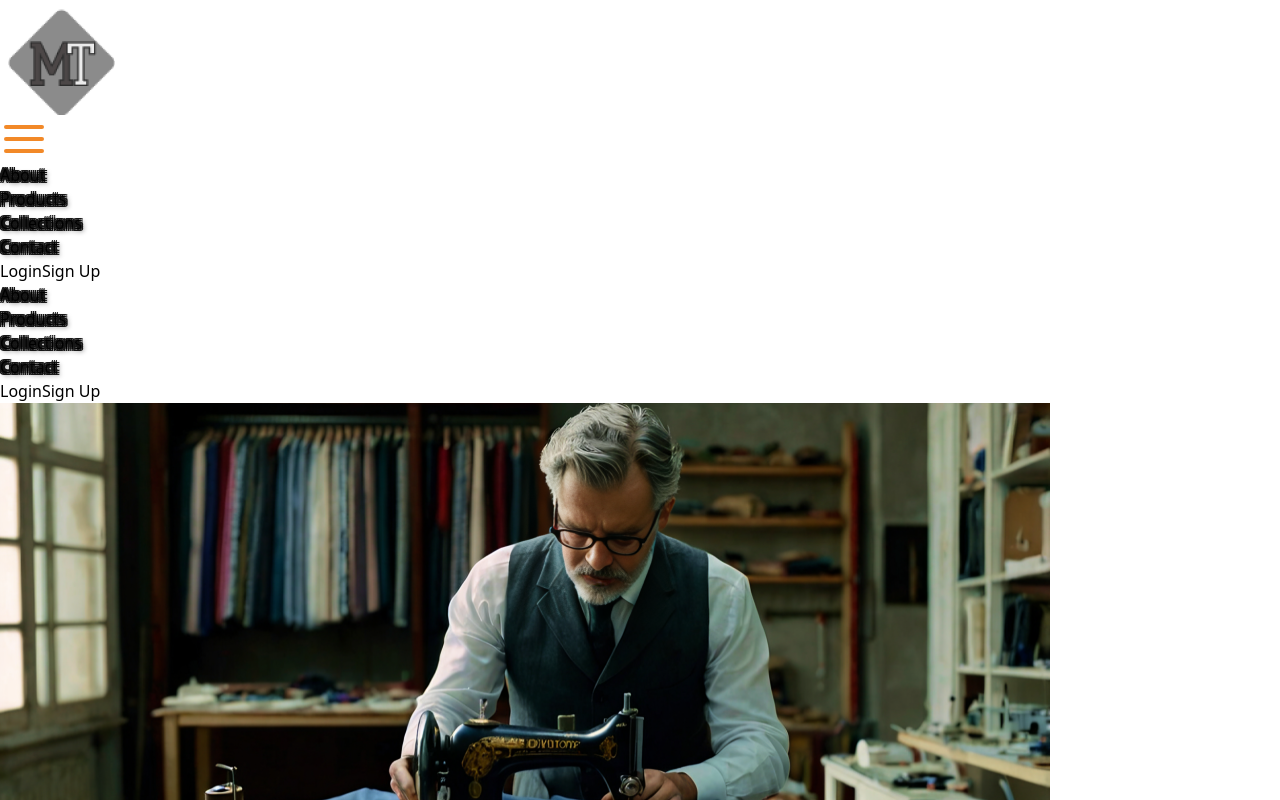
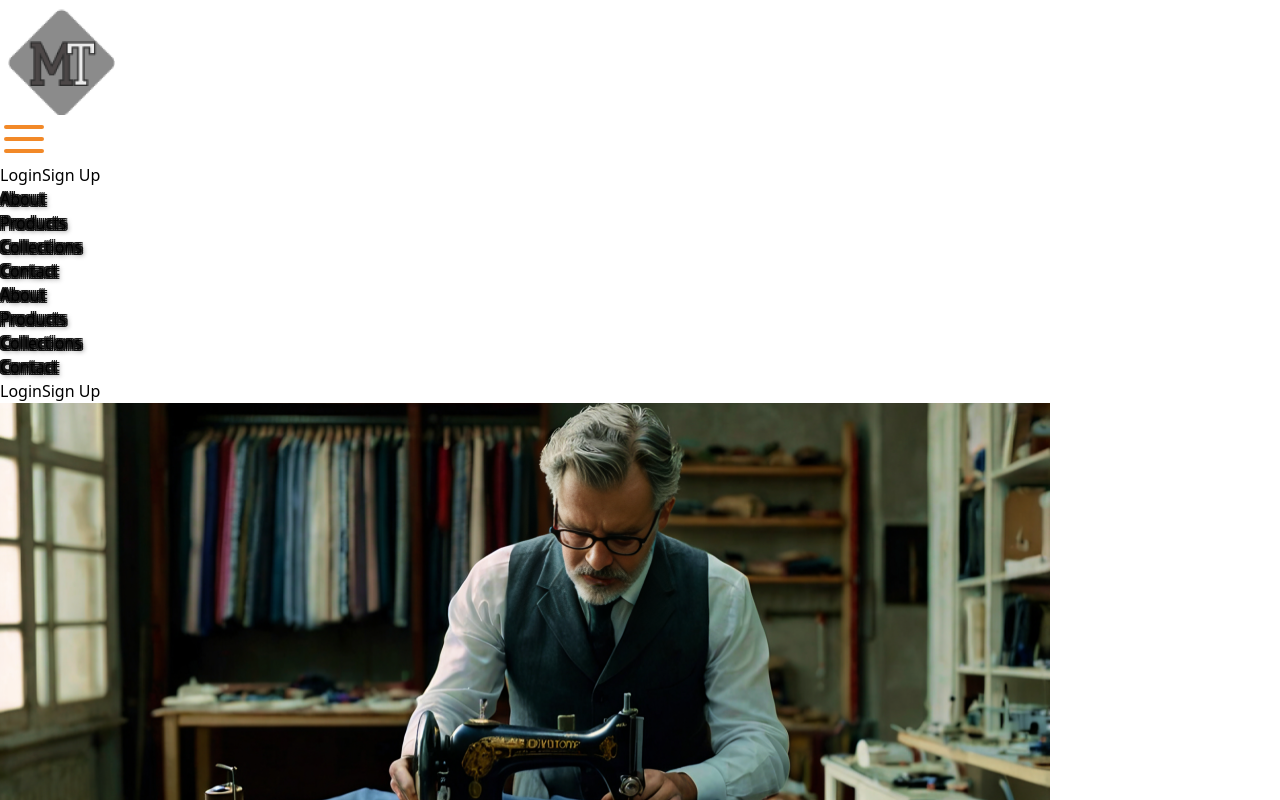
Before and after one commit to gbejoy/Masters_of_tailoring, a React (Vite) app in the folder vite-project/: page / in a window 1280 px wide. Shown: the top 800 px of the page. Built offline with nearby package versions, Linux system fonts and the light colour scheme.

Commit message:
Navbar styling-1

```diff
--- a/vite-project/src/Components/Navbar.jsx
+++ b/vite-project/src/Components/Navbar.jsx
@@ -4,8 +4,21 @@ function Navbar({ isClicked, isLogged })
     const btnStyles = "text-stone-100"
 
     return (
-        <div className={`absolute top-full left-0 w-full bg-[#13131334] backdrop-blur-[4px] md:hidden ${isClicked ? 'flex' : 'hidden'} flex-col items-center`}>
-            <dl className="flex flex-col items-center justify-center gap-2 p-4">
+        <div className={`absolute top-full right-0 w-3/4 h-[calc(100svh-5rem)] bg-[#13131396] backdrop-blur-[4px] md:hidden ${isClicked ? 'flex' : 'hidden'} flex-col items-start pl-[0.5rem]`}>
+            <div className="text-stone-100 flex flex-row gap-2 pl-[1rem] lg:pl-[2rem]">
+                {!isLogged ? (
+                    <>
+                        <button className={btnStyles}>Login</button>
+                        <button className={btnStyles}>Sign Up</button>
+                    </>
+                ) : (
+                    <div className="">
+                        <button className=""></button>
+                        <button className=""></button>
+                    </div>
+                )}
+            </div>
+            <dl className="flex flex-col gap-2 p-4">
                 <dd>
                     <a href="#about" className={navItems}>
                         About
@@ -27,19 +40,6 @@ function Navbar({ isClicked, isLogged })
                     </a>
                 </dd>
             </dl>
-            <div className="text-stone-100 flex flex-row gap-2 pl-[1rem] lg:pl-[2rem]">
-                {!isLogged ? (
-                    <>
-                        <button className={btnStyles}>Login</button>
-                        <button className={btnStyles}>Sign Up</button>
-                    </>
-                ) : (
-                    <div className="">
-                        <button className=""></button>
-                        <button className=""></button>
-                    </div>
-                )}
-            </div>
         </div>
     )
 }
```
